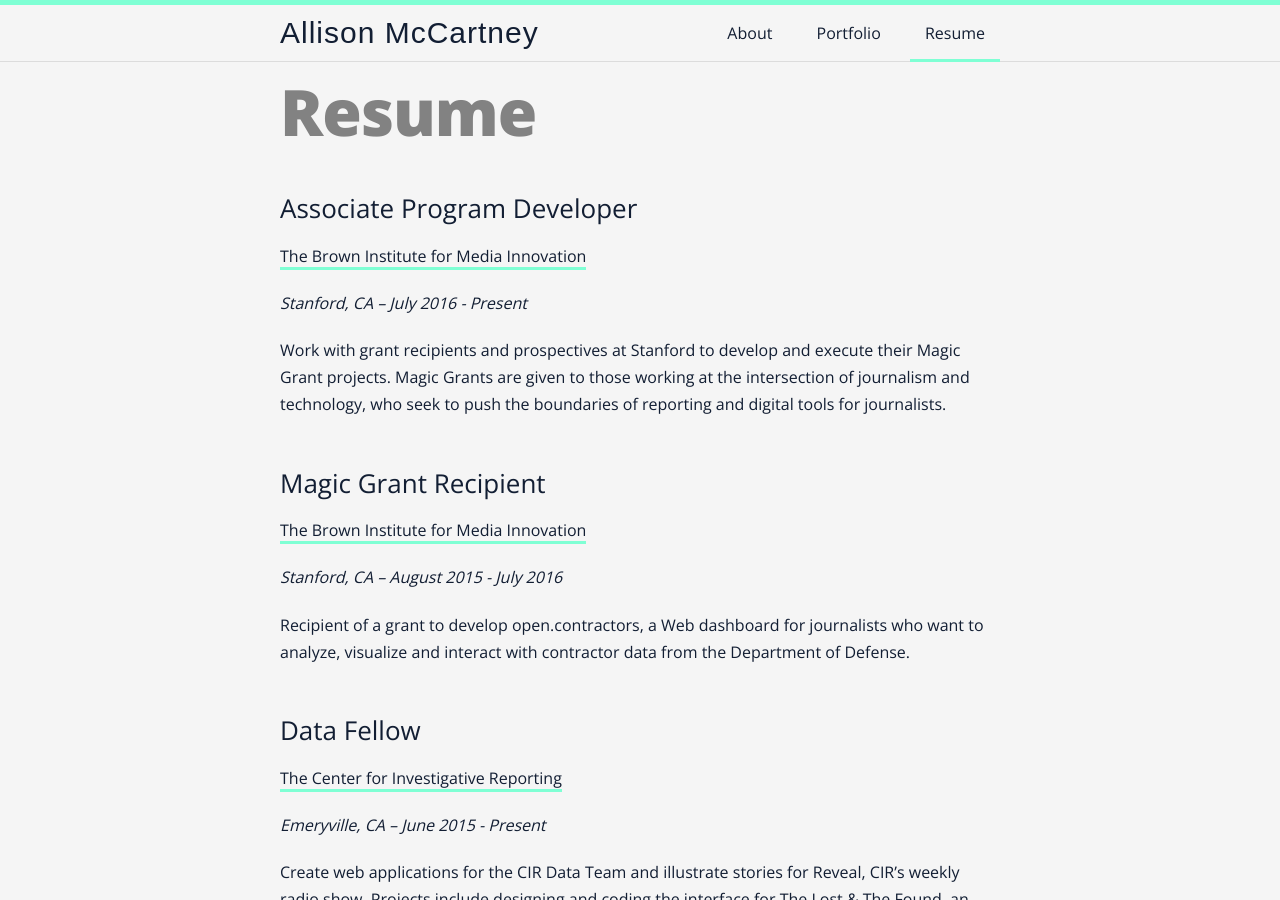
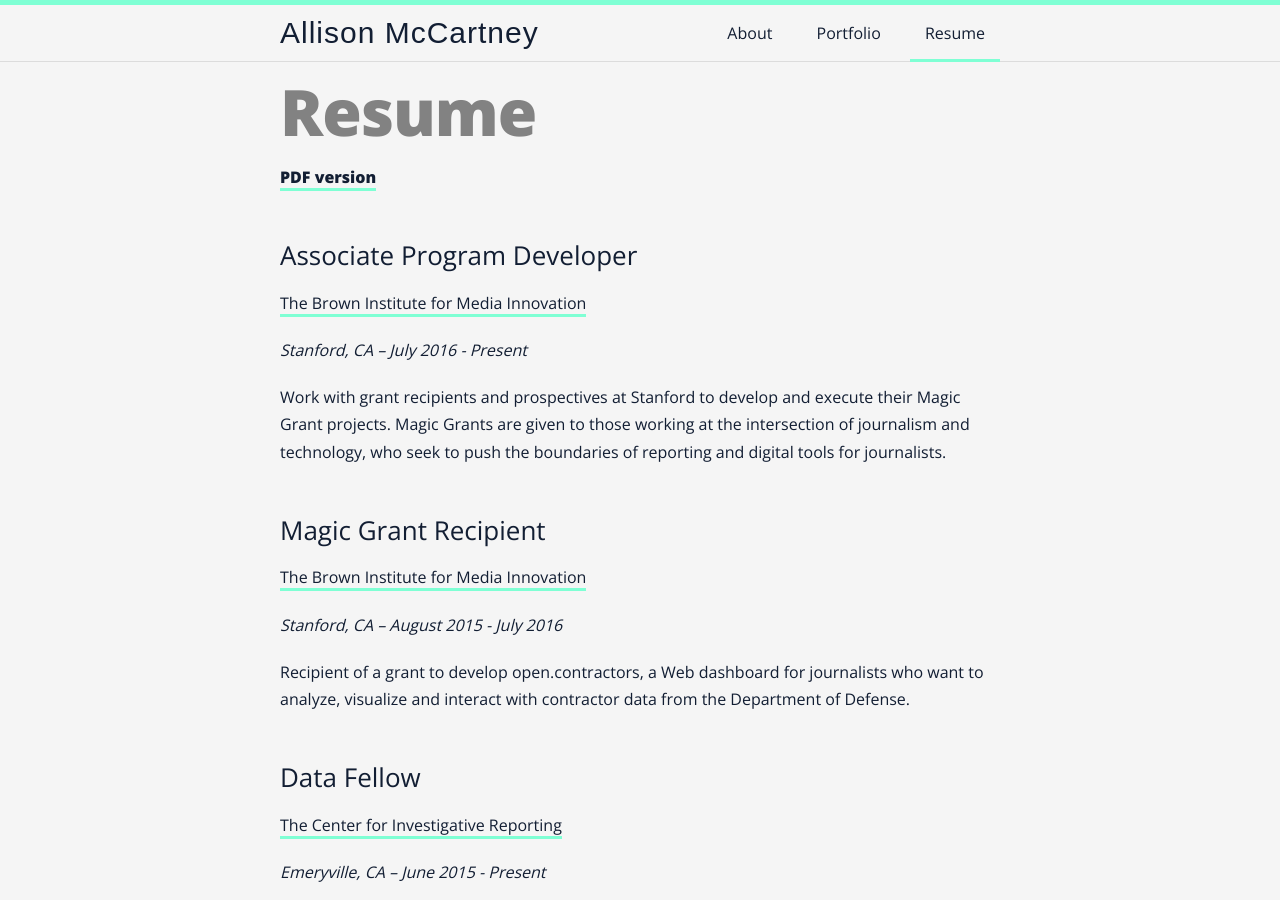
Before and after one commit to amccartney/amccartney.github.io, a Jekyll site: the page built from pages/resume.md, in a window 1280 px wide and 900 px high. Built offline with Jekyll 4.4.1, drawn with Linux system fonts in a browser that asks for light colours; nearby versions of some CDN libraries; some web fonts are replaced.

Commit message:
adding pdf resume

```diff
--- a/pages/resume.md
+++ b/pages/resume.md
@@ -4,6 +4,8 @@
 permalink: /resume/
 published: true
 ---
+
+**[PDF version](/img/resume.pdf)**
 
 ### Associate Program Developer
 
```
Also changed, not shown: 1 other file.
